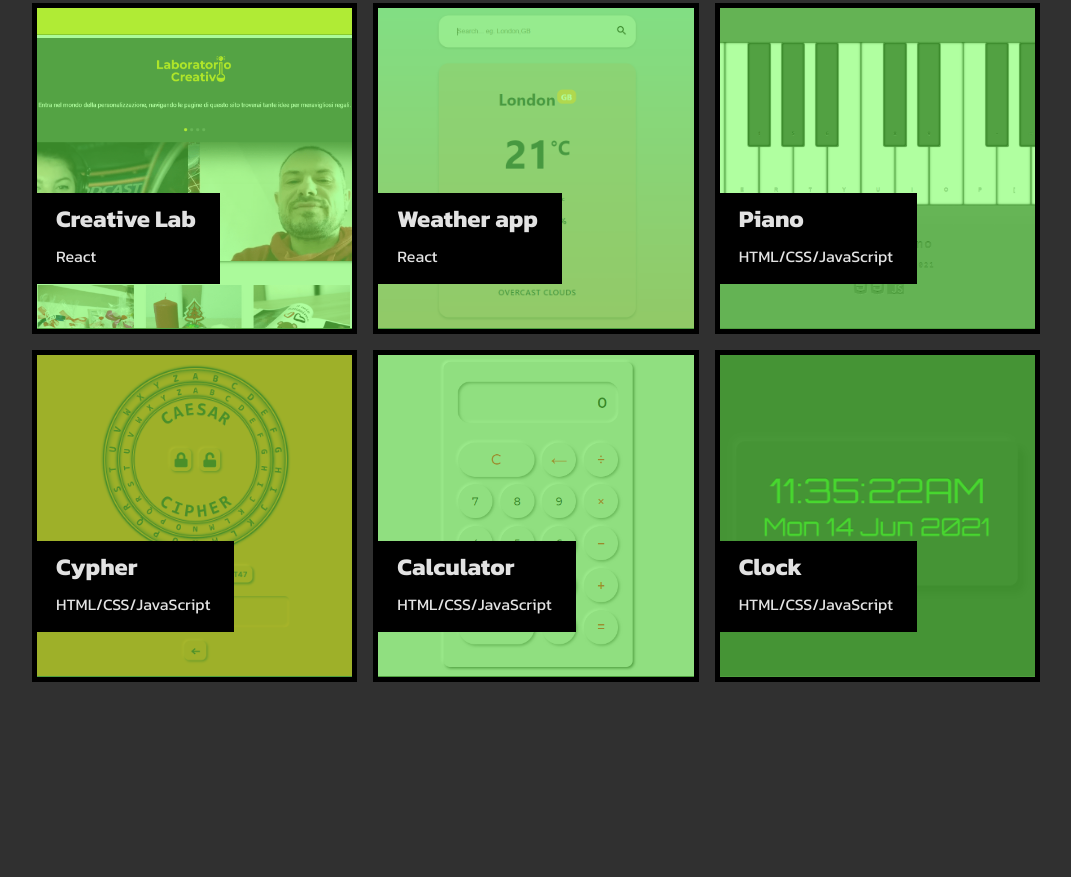
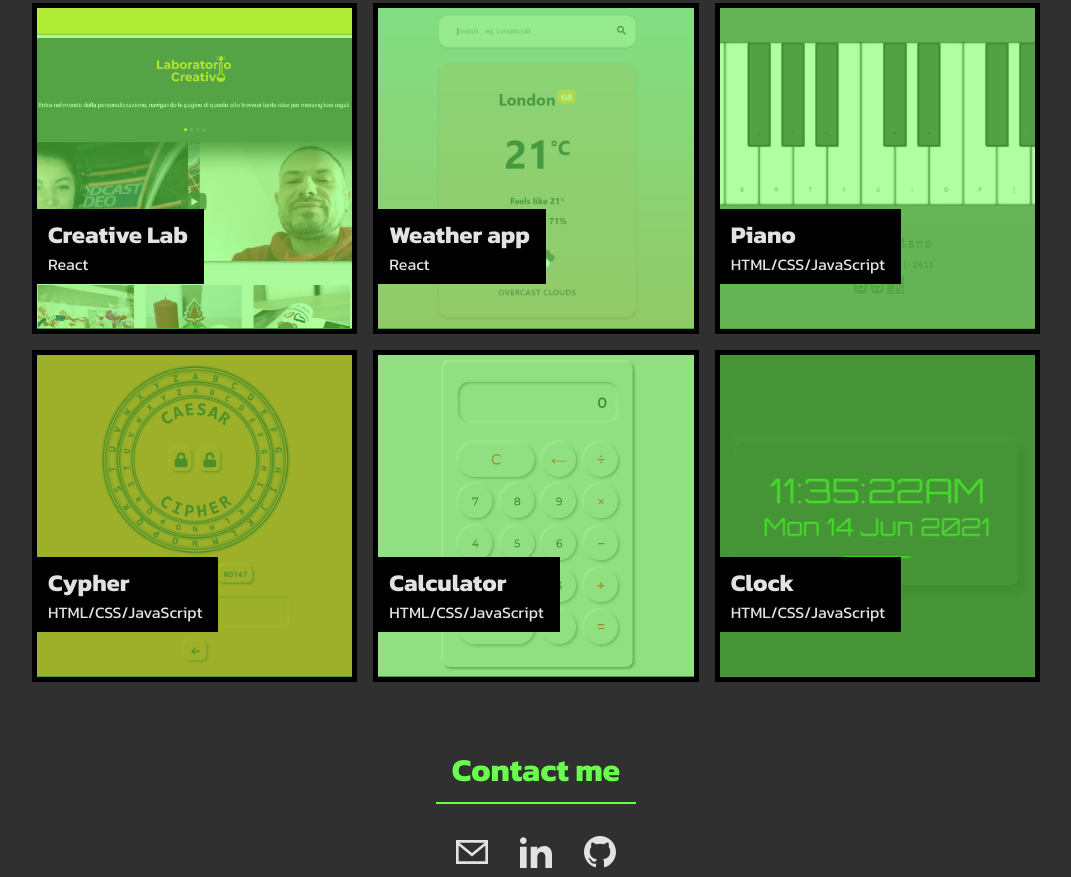
Before and after one commit to RafDiMartino/module-2-challenge, a plain HTML site: page index.html in a window 1280 px wide. Shown: the part 1311-2188 px from the top of the page, without its empty margins (104-1175 px from the left). Before the commit the page ends 2009 px from the top, so only its background shows below. Drawn offline with Linux system fonts and the light colour scheme.

Commit message:
Added contacts section

```diff
--- a/assets/css/styles.css
+++ b/assets/css/styles.css
@@ -118,12 +118,14 @@ nav li a:hover {
 }
 
 .about-wrapper,
-.work-wrapper {
+.work-wrapper,
+.contacts-wrapper {
     max-width: var(--max-width);
 }
 
 .about-wrapper h3,
-.work-wrapper h3 {
+.work-wrapper h3,
+.contacts-wrapper h3 {
     text-align: center;
     padding: 3rem 0 .5rem 0;
     font-size: 2rem;
@@ -131,7 +133,8 @@ nav li a:hover {
 }
 
 .about-wrapper p,
-.work-wrapper p {
+.work-wrapper p
+.contacts-wrapper p{
     padding: .5rem;
 }
 
@@ -190,7 +193,26 @@ a:hover .overlay{
 
 .project-title h4 {
     font-size: 1.5rem;
-    padding: 0 .5rem;
+}
+
+.contacts-links {
+    display: flex;
+    justify-content: center;
+    align-items: flex-end;
+    width: 100%;
+    padding-top: 1rem;
+}
+
+.contacts-links a {
+    color: var(--color-white);
+    text-decoration: none;
+    font-size: 1.5rem;
+    margin: 0 1rem;
+}
+
+.contacts-links a:hover {
+    color: var(--color-primary);
+    border-bottom: 2px solid var(--color-primary);
 }
 
 @media only screen and (min-width: 500px) {
--- a/index.html
+++ b/index.html
@@ -125,6 +125,23 @@
                 </div>
             </div>
         </section>
+        <section id="contact-me" class="container">
+            <div class="contacts-wrapper">
+                <h3>Contact me</h3>
+                <hr>
+                <div class="contacts-links">
+                    <a href="mailto:r.dimartino.uk@gmail.com" target="_blank" aria-label="link to the email">
+                        <svg fill="var(--color-white)" xmlns="http://www.w3.org/2000/svg" width="32" height="32" viewBox="0 0 24 24"><path d="M0 3v18h24v-18h-24zm21.518 2l-9.518 7.713-9.518-7.713h19.036zm-19.518 14v-11.817l10 8.104 10-8.104v11.817h-20z"/></svg>
+                    </a>
+                    <a href="https://www.linkedin.com/in/raffaele-di-martino/" target="_blank" aria-label="link to linkedin">
+                        <svg fill="var(--color-white)" xmlns="http://www.w3.org/2000/svg" width="32" height="32" viewBox="0 0 24 24"><path d="M4.98 3.5c0 1.381-1.11 2.5-2.48 2.5s-2.48-1.119-2.48-2.5c0-1.38 1.11-2.5 2.48-2.5s2.48 1.12 2.48 2.5zm.02 4.5h-5v16h5v-16zm7.982 0h-4.968v16h4.969v-8.399c0-4.67 6.029-5.052 6.029 0v8.399h4.988v-10.131c0-7.88-8.922-7.593-11.018-3.714v-2.155z"/></svg>
+                    </a>
+                    <a href="https://github.com/RafDiMartino" target="_blank" aria-label="link to Github">
+                        <svg fill="var(--color-white)" xmlns="http://www.w3.org/2000/svg" width="32" height="32" viewBox="0 0 24 24"><path d="M12 0c-6.626 0-12 5.373-12 12 0 5.302 3.438 9.8 8.207 11.387.599.111.793-.261.793-.577v-2.234c-3.338.726-4.033-1.416-4.033-1.416-.546-1.387-1.333-1.756-1.333-1.756-1.089-.745.083-.729.083-.729 1.205.084 1.839 1.237 1.839 1.237 1.07 1.834 2.807 1.304 3.492.997.107-.775.418-1.305.762-1.604-2.665-.305-5.467-1.334-5.467-5.931 0-1.311.469-2.381 1.236-3.221-.124-.303-.535-1.524.117-3.176 0 0 1.008-.322 3.301 1.23.957-.266 1.983-.399 3.003-.404 1.02.005 2.047.138 3.006.404 2.291-1.552 3.297-1.23 3.297-1.23.653 1.653.242 2.874.118 3.176.77.84 1.235 1.911 1.235 3.221 0 4.609-2.807 5.624-5.479 5.921.43.372.823 1.102.823 2.222v3.293c0 .319.192.694.801.576 4.765-1.589 8.199-6.086 8.199-11.386 0-6.627-5.373-12-12-12z"/></svg>
+                    </a>
+                </div>
+            </div>
+        </section>
     </main>
 </body>
 </html>
```
